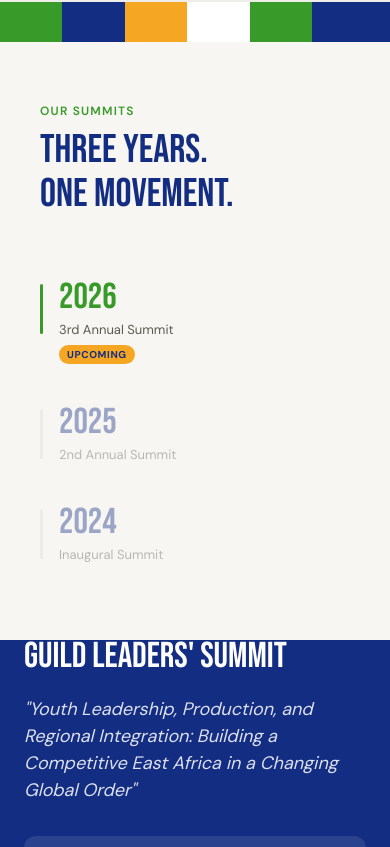
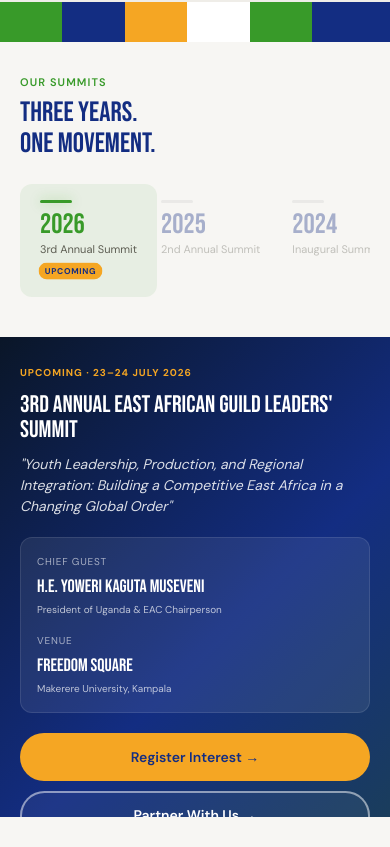
Before and after one commit to Mucunguzi256/guildleaders, an Astro site: page / in a window 390 px wide. Shown: the part 1919-2766 px from the top of the page. Built offline with nearby package versions, Linux system fonts and the light colour scheme; Astro itself is replaced by a stand-in of ours.

Commit message:
feat: Improve summits/programs transitions with slower cubic-bezier easing, distinct color schemes, and mobile-responsive navigation

```diff
--- a/src/layouts/Base.astro
+++ b/src/layouts/Base.astro
@@ -85,33 +85,94 @@
       .section-heading { font-family: 'Bebas Neue', sans-serif; font-size: 56px; line-height: 1.1; color: #132d82; margin-bottom: 48px; }
       .summits-right { position: relative; overflow: hidden; }
 
-      .summit-panel { position: absolute; inset: 0; background: #132d82; color: #fff; opacity: 0; transform: translateY(40px); transition: opacity 0.6s ease, transform 0.6s ease; display: flex; align-items: center; padding: 60px; pointer-events: none; }
-      .summit-panel.active { opacity: 1; transform: translateY(0); pointer-events: all; }
+      /* Summit Panel Transitions - slower, smoother with cubic-bezier */
+      .summit-panel {
+        position: absolute; inset: 0;
+        color: #fff;
+        opacity: 0; transform: translateY(30px) scale(0.98);
+        transition: opacity 0.85s cubic-bezier(0.16, 1, 0.3, 1), transform 0.85s cubic-bezier(0.16, 1, 0.3, 1), background 0.6s ease;
+        display: flex; align-items: center; padding: 60px;
+        pointer-events: none;
+      }
+      .summit-panel.active {
+        opacity: 1; transform: translateY(0) scale(1);
+        pointer-events: all;
+      }
+
+      /* Distinct colors per summit - professional, varied palette */
+      #summit-2026 { background: linear-gradient(135deg, #0a1628 0%, #132d82 60%, #1a3d5c 100%); }
+      #summit-2025 { background: linear-gradient(135deg, #0d2818 0%, #1a4d2e 50%, #389a29 100%); }
+      #summit-2024 { background: linear-gradient(135deg, #2d1f0d 0%, #5c3d12 50%, #8b5a2b 100%); }
 
       .panel-inner { max-width: 600px; }
       .panel-tag { font-size: 11px; font-weight: 700; letter-spacing: 0.1em; display: block; margin-bottom: 16px; }
       .panel-title { font-family: 'Bebas Neue', sans-serif; font-size: 52px; line-height: 1.05; margin-bottom: 20px; }
       .panel-theme { font-size: 18px; font-style: italic; opacity: 0.85; margin-bottom: 32px; line-height: 1.5; }
-      .panel-meta { display: grid; grid-template-columns: 1fr 1fr; gap: 24px; margin-bottom: 40px; padding: 24px; background: rgba(255,255,255,0.1); border-radius: 12px; }
+      .panel-meta { display: grid; grid-template-columns: 1fr 1fr; gap: 24px; margin-bottom: 40px; padding: 24px; background: rgba(255,255,255,0.08); border-radius: 12px; border: 1px solid rgba(255,255,255,0.1); }
       .meta-label { font-size: 11px; opacity: 0.6; display: block; letter-spacing: 0.08em; text-transform: uppercase; }
       .meta-value { font-family: 'Bebas Neue', sans-serif; font-size: 24px; display: block; margin: 4px 0 2px; }
       .meta-sub { font-size: 13px; opacity: 0.7; display: block; }
       .panel-actions { display: flex; gap: 12px; flex-wrap: wrap; }
-      .panel-cta { padding: 12px 28px; border-radius: 999px; font-weight: 600; font-size: 15px; text-decoration: none; transition: transform 0.2s ease, opacity 0.2s ease; }
-      .panel-cta:hover { transform: translateY(-2px); opacity: 0.9; }
+      .panel-cta { padding: 14px 32px; border-radius: 999px; font-weight: 600; font-size: 15px; text-decoration: none; transition: transform 0.3s cubic-bezier(0.16, 1, 0.3, 1), box-shadow 0.3s ease, opacity 0.3s ease; }
+      .panel-cta:hover { transform: translateY(-3px); box-shadow: 0 12px 24px rgba(0,0,0,0.25); }
       .panel-cta.primary { background: #F5A623; color: #132d82; }
-      .panel-cta.ghost { border: 2px solid rgba(255,255,255,0.4); color: #fff; }
+      .panel-cta.ghost { border: 2px solid rgba(255,255,255,0.5); color: #fff; background: rgba(255,255,255,0.05); }
+      .panel-cta.ghost:hover { background: rgba(255,255,255,0.15); border-color: #fff; }
 
-      .summit-indicators { display: flex; flex-direction: column; gap: 8px; }
-      .summit-indicator { display: flex; align-items: flex-start; gap: 16px; padding: 16px 0; opacity: 0.4; transition: opacity 0.4s ease; cursor: pointer; }
-      .summit-indicator.active { opacity: 1; }
-      .indicator-line { width: 3px; height: 50px; background: #ddd; border-radius: 2px; transition: background 0.4s ease; flex-shrink: 0; margin-top: 4px; }
-      .summit-indicator.active .indicator-line { background: #389a29; }
-      .indicator-year { font-family: 'Bebas Neue', sans-serif; font-size: 36px; line-height: 1; color: #132d82; display: block; }
+      /* Summit Navigation - clearer, more tactile */
+      .summit-indicators { display: flex; flex-direction: column; gap: 4px; }
+      .summit-indicator {
+        display: flex; align-items: flex-start; gap: 16px;
+        padding: 20px 16px;
+        opacity: 0.35;
+        transition: opacity 0.5s cubic-bezier(0.16, 1, 0.3, 1), background 0.3s ease, transform 0.3s ease;
+        cursor: pointer;
+        border-radius: 12px;
+        margin: 0 -8px;
+      }
+      .summit-indicator:hover {
+        opacity: 0.6;
+        background: rgba(19, 45, 130, 0.04);
+        transform: translateX(4px);
+      }
+      .summit-indicator.active {
+        opacity: 1;
+        background: rgba(56, 154, 41, 0.08);
+        transform: translateX(8px);
+      }
+      .indicator-line {
+        width: 4px; height: 48px;
+        background: #d0d0d0;
+        border-radius: 3px;
+        transition: background 0.5s cubic-bezier(0.16, 1, 0.3, 1), width 0.3s ease;
+        flex-shrink: 0;
+        margin-top: 4px;
+      }
+      .summit-indicator.active .indicator-line {
+        background: #389a29;
+        width: 5px;
+        box-shadow: 0 0 12px rgba(56, 154, 41, 0.4);
+      }
+      .indicator-year {
+        font-family: 'Bebas Neue', sans-serif; font-size: 38px; line-height: 1;
+        color: #132d82; display: block;
+        transition: color 0.4s ease;
+      }
       .summit-indicator.active .indicator-year { color: #389a29; }
       .indicator-name { font-size: 13px; color: #5C5C52; display: block; margin-top: 4px; }
-      .indicator-badge { display: inline-block; font-size: 10px; font-weight: 700; letter-spacing: 0.06em; padding: 2px 8px; border-radius: 999px; margin-top: 6px; }
+      .indicator-badge {
+        display: inline-block; font-size: 9px; font-weight: 700;
+        letter-spacing: 0.08em; padding: 4px 10px; border-radius: 999px; margin-top: 8px;
+        transition: transform 0.3s ease;
+      }
       .indicator-badge.upcoming { background: #F5A623; color: #132d82; }
+      .summit-indicator.active .indicator-badge.upcoming {
+        animation: badge-pulse 2s ease-in-out infinite;
+      }
+      @keyframes badge-pulse {
+        0%, 100% { transform: scale(1); }
+        50% { transform: scale(1.05); }
+      }
       .summits-spacer { height: 100vh; }
 
       /* Scroll-driven Programs Section */
@@ -120,12 +181,25 @@
       .programs-left { background: #F7F6F3; padding: 60px 40px; display: flex; flex-direction: column; justify-content: center; }
       .programs-right { position: relative; overflow: hidden; }
 
-      .program-panel { position: absolute; inset: 0; background: #132d82; color: #fff; opacity: 0; transform: translateY(40px); transition: opacity 0.6s ease, transform 0.6s ease, background 0.6s ease; display: flex; align-items: center; padding: 60px; pointer-events: none; }
-      .program-panel.active { opacity: 1; transform: translateY(0); pointer-events: all; }
-      #program-tlb { background: #132d82; }
-      #program-pgil { background: #389a29; }
-      #program-herpower { background: #7B1FA2; }
-      #program-summit { background: #0D3B27; }
+      /* Program Panel Transitions */
+      .program-panel {
+        position: absolute; inset: 0;
+        color: #fff;
+        opacity: 0; transform: translateY(30px) scale(0.98);
+        transition: opacity 0.85s cubic-bezier(0.16, 1, 0.3, 1), transform 0.85s cubic-bezier(0.16, 1, 0.3, 1), background 0.6s ease;
+        display: flex; align-items: center; padding: 60px;
+        pointer-events: none;
+      }
+      .program-panel.active {
+        opacity: 1; transform: translateY(0) scale(1);
+        pointer-events: all;
+      }
+
+      /* Distinct professional color schemes for programs */
+      #program-tlb { background: linear-gradient(135deg, #0f172a 0%, #1e3a5f 50%, #132d82 100%); }
+      #program-pgil { background: linear-gradient(135deg, #14532d 0%, #15803d 50%, #22c55e 100%); }
+      #program-herpower { background: linear-gradient(135deg, #4a1d4e 0%, #7c3aed 50%, #a855f7 100%); }
+      #program-summit { background: linear-gradient(135deg, #064e3b 0%, #065f46 50%, #10b981 100%); }
 
       .program-tags { display: flex; gap: 8px; margin-bottom: 20px; flex-wrap: wrap; }
       .program-tag { background: rgba(255,255,255,0.15); padding: 6px 14px; border-radius: 999px; font-size: 12px; }
@@ -135,11 +209,36 @@
       .outcomes-list { list-style: none; padding: 0; margin: 0; }
       .outcomes-list li { padding: 6px 0; font-size: 14px; }
 
-      .program-indicators { display: flex; flex-direction: column; gap: 8px; }
-      .program-indicator { display: flex; align-items: flex-start; gap: 16px; padding: 16px 0; opacity: 0.4; transition: opacity 0.4s ease; cursor: pointer; }
-      .program-indicator.active { opacity: 1; }
-      .program-indicator .indicator-line { background: #ddd; }
-      .program-indicator.active .indicator-line { background: #F5A623; }
+      /* Program Navigation */
+      .program-indicators { display: flex; flex-direction: column; gap: 4px; }
+      .program-indicator {
+        display: flex; align-items: flex-start; gap: 16px;
+        padding: 20px 16px;
+        opacity: 0.35;
+        transition: opacity 0.5s cubic-bezier(0.16, 1, 0.3, 1), background 0.3s ease, transform 0.3s ease;
+        cursor: pointer;
+        border-radius: 12px;
+        margin: 0 -8px;
+      }
+      .program-indicator:hover {
+        opacity: 0.6;
+        background: rgba(19, 45, 130, 0.04);
+        transform: translateX(4px);
+      }
+      .program-indicator.active {
+        opacity: 1;
+        background: rgba(245, 166, 35, 0.1);
+        transform: translateX(8px);
+      }
+      .program-indicator .indicator-line {
+        background: #d0d0d0;
+        transition: background 0.5s cubic-bezier(0.16, 1, 0.3, 1), width 0.3s ease;
+      }
+      .program-indicator.active .indicator-line {
+        background: #F5A623;
+        width: 5px;
+        box-shadow: 0 0 12px rgba(245, 166, 35, 0.4);
+      }
       .indicator-icon { font-size: 24px; display: block; margin-bottom: 4px; }
       .indicator-sub { font-size: 11px; color: #5C5C52; display: block; }
       .programs-spacer { height: 100vh; }
@@ -167,16 +266,105 @@
       .video-wrapper { position: relative; padding-bottom: 56.25%; height: 0; border-radius: 12px; overflow: hidden; }
       .video-wrapper iframe { position: absolute; top: 0; left: 0; width: 100%; height: 100%; }
 
-      /* Mobile */
+      /* Mobile Responsive */
       @media (max-width: 768px) {
         .summits-scroll-section, .programs-scroll-section { height: auto; }
-        .summits-sticky, .programs-sticky { position: static; grid-template-columns: 1fr; height: auto; }
-        .summits-right, .programs-right { height: 500px; position: relative; }
-        .summit-panel, .program-panel { padding: 32px 24px; }
-        .panel-title { font-size: 36px; }
-        .section-heading { font-size: 40px; }
-        .panel-meta { grid-template-columns: 1fr; }
+        .summits-sticky, .programs-sticky {
+          position: static;
+          grid-template-columns: 1fr;
+          height: auto;
+        }
+
+        /* Left panel - navigation stacked */
+        .summits-left, .programs-left {
+          padding: 32px 20px;
+          order: 1;
+        }
+        .section-heading { font-size: 36px; margin-bottom: 24px; }
+        .section-label { font-size: 11px; }
+
+        /* Indicators - horizontal scroll on mobile */
+        .summit-indicators, .program-indicators {
+          flex-direction: row;
+          overflow-x: auto;
+          gap: 8px;
+          padding-bottom: 8px;
+          -webkit-overflow-scrolling: touch;
+          scroll-snap-type: x mandatory;
+        }
+        .summit-indicator, .program-indicator {
+          flex: 0 0 auto;
+          min-width: 100px;
+          padding: 12px 16px;
+          scroll-snap-align: start;
+          flex-direction: column;
+          gap: 8px;
+        }
+        .indicator-line {
+          width: 32px; height: 3px;
+          margin-top: 0;
+        }
+        .summit-indicator.active .indicator-line,
+        .program-indicator.active .indicator-line { width: 32px; }
+        .indicator-year { font-size: 28px; }
+        .indicator-name { font-size: 11px; margin-top: 2px; }
+        .indicator-badge { font-size: 8px; padding: 2px 6px; margin-top: 4px; }
+
+        /* Right panel - content */
+        .summits-right, .programs-right {
+          height: 520px;
+          position: relative;
+          order: 2;
+        }
+        .summit-panel, .program-panel {
+          padding: 28px 20px;
+          display: flex;
+          align-items: flex-start;
+        }
+        .panel-inner { max-width: 100%; }
+        .panel-title { font-size: 28px; margin-bottom: 12px; }
+        .panel-tag { font-size: 10px; margin-bottom: 12px; }
+        .panel-theme { font-size: 14px; margin-bottom: 20px; }
+        .panel-meta {
+          grid-template-columns: 1fr;
+          gap: 16px;
+          padding: 16px;
+          margin-bottom: 20px;
+        }
+        .meta-value { font-size: 18px; }
+        .meta-label, .meta-sub { font-size: 10px; }
+        .panel-actions { flex-direction: column; gap: 10px; }
+        .panel-cta {
+          padding: 12px 24px;
+          font-size: 14px;
+          text-align: center;
+        }
+
+        /* Spacer */
+        .summits-spacer, .programs-spacer { height: 50vh; }
+
+        /* Gallery */
         .gallery-grid { columns: 1; }
+      }
+
+      /* Extra small devices */
+      @media (max-width: 480px) {
+        .summits-right, .programs-right { height: 480px; }
+        .panel-title { font-size: 24px; }
+        .section-heading { font-size: 28px; }
+      }
+
+      /* Touch devices - larger tap targets */
+      @media (hover: none) {
+        .summit-indicator, .program-indicator {
+          padding: 16px 20px;
+        }
+        .panel-cta {
+          min-height: 48px;
+          display: flex;
+          align-items: center;
+          justify-content: center;
+        }
       }
     </style>
   </head>
```
